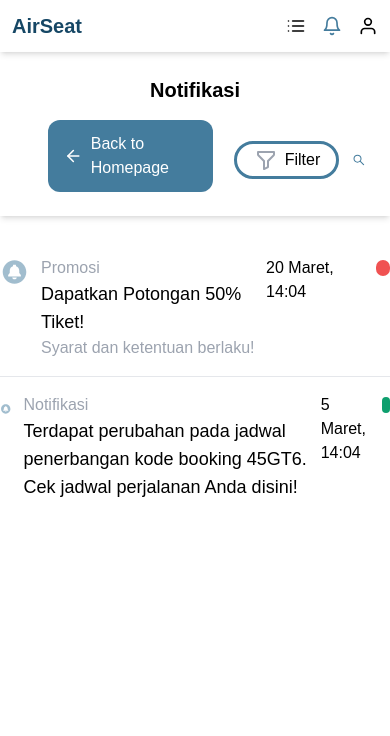
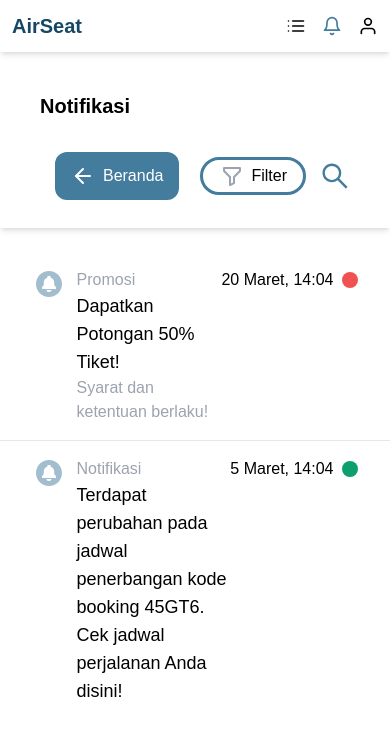
Before and after one commit to FSWAND-KM-6-C2-Final-Project/FE-AirSeat, a React (Create React App) app: page /notification in a window 390 px wide. Shown: the top 736 px of the page. Built offline with nearby package versions, Linux system fonts and the light colour scheme.

Commit message:
rename file, responsive notification page

```diff
--- a/src/App.js
+++ b/src/App.js
@@ -4,8 +4,8 @@ import HomePage from "./pages/HomePage";
 import BookingPage from "./pages/BookingPage";
 import PaymentPage from "./pages/PaymentPage";
 import SuccessPage from "./pages/SuccessPage";
-import Notification from "./pages/Notification";
-import AccountPage from "./pages/Account";
+import NotificationPage from "./pages/NotificationPage";
+import AccountPage from "./pages/AccountPage";
 import SearchPage from "./pages/SearchPage";
 import "./index.css";
 
@@ -19,7 +19,7 @@ function App() {
           <Route path="/payment" element={<PaymentPage />} />
           <Route path="/payment-success" element={<SuccessPage />} />
           <Route path="/profile" element={<AccountPage />} />
-          <Route path="/notification" element={<Notification />} />
+          <Route path="/notification" element={<NotificationPage />} />
           <Route path="/search" element={<SearchPage />} />
         </Routes>
       </div>
--- a/src/components/Account.jsx
+++ b/src/components/Account.jsx
@@ -47,7 +47,7 @@ const Account = () => {
             className="flex items-center bg-customBlue2 text-white px-4 py-3 rounded-xl w-full md:w-9/12 ml-2 md:ml-28 lg:ml-36 xl:ml-48 mt-8 hover:bg-customBlue1"
           >
             <FiArrowLeft size={24} className="mr-2" />
-            Back to Homepage
+            Beranda
           </Link>
         </div>
       </div>
@@ -142,7 +142,7 @@ const Account = () => {
                 type="submit"
                 className="bg-customBlue2 text-white px-10 py-3 rounded-xl self-center hover:bg-customBlue1"
               >
-                Save
+                Simpan
               </button>
             </form>
           </div>
--- a/src/components/NotificationPage.jsx
+++ b/src/components/Notification.jsx
@@ -7,17 +7,17 @@ import { IoNotificationsCircleSharp } from "react-icons/io5";
 const NotificationPage = () => {
   return (
     <>
-      <div className="p-6 md:p-10 shadow-md h-auto md:h-44">
-        <h2 className="font-bold text-xl text-center md:text-left md:ml-44">
+      <div className="p-10 shadow-md h-44 mx-auto">
+        <h2 className="font-bold text-xl text-left md:ml-16 lg:ml-28 xl:ml-40">
           Notifikasi
         </h2>
         <div className="flex justify-center md:justify-start">
           <Link
             to={"/"}
-            className="flex items-center bg-customBlue2 text-white px-4 py-3 rounded-xl w-full md:w-8/12 md:ml-48 mt-4 ml-6 md:mt-8 hover:bg-customBlue1"
+            className="flex items-center bg-customBlue2 text-white px-4 py-3 rounded-xl w-full md:w-8/12 md:ml-20 lg:ml-32 xl:ml-44 mt-8 ml-4 hover:bg-customBlue1"
           >
             <FiArrowLeft size={24} className="mr-2" />
-            Back to Homepage
+            Beranda
           </Link>
           <button
             className="flex items-center outline outline-customBlue2 px-4 py-1 rounded-full ml-6 mt-10"
@@ -27,16 +27,16 @@ const NotificationPage = () => {
             <span className="ml-2">Filter</span>
           </button>
           <AiOutlineSearch
-            className="flex items-center mt-10 ml-4 text-customBlue2"
+            className="flex items-center mt-10 ml-4 text-customBlue2 shrink-0"
             size={32}
           />
         </div>
       </div>
 
-      <div className="flex justify-between mt-10 mx-auto w-full md:w-8/12 pb-4">
+      <div className="flex justify-between mt-10 mx-auto w-10/12 md:w-8/12 pb-4">
         <div className="flex">
           <IoNotificationsCircleSharp
-            className="text-customBlue2/50 mr-3"
+            className="text-customBlue2/50 mr-3 shrink-0"
             size={32}
           />
           <div>
@@ -45,7 +45,7 @@ const NotificationPage = () => {
             <p className="text-gray-400">Syarat dan ketentuan berlaku!</p>
           </div>
         </div>
-        <div className="flex">
+        <div className="flex shrink-0">
           <p>20 Maret, 14:04</p>
           <div className="w-4 h-4 bg-red-500 rounded-full ml-2 mt-1"></div>
         </div>
@@ -53,10 +53,10 @@ const NotificationPage = () => {
 
       <hr className="w-full md:w-8/12 mx-auto border-b-1 border-gray-200" />
 
-      <div className="flex justify-between mt-4 mx-auto w-full md:w-8/12 pb-4">
+      <div className="flex justify-between mt-4 mx-auto w-10/12 md:w-8/12 pb-4">
         <div className="flex">
           <IoNotificationsCircleSharp
-            className="text-customBlue2/50 mr-3"
+            className="text-customBlue2/50 mr-3 shrink-0"
             size={32}
           />
           <div>
@@ -67,7 +67,7 @@ const NotificationPage = () => {
             </p>
           </div>
         </div>
-        <div className="flex">
+        <div className="flex shrink-0">
           <p>5 Maret, 14:04</p>
           <div className="w-4 h-4 bg-green-500 rounded-full ml-2 mt-1"></div>
         </div>
--- a/src/pages/Account.jsx
+++ b/src/pages/AccountPage.jsx
@@ -1,5 +1,5 @@
 import Account from "../components/Account";
-import Navbar from "../components/Navbar";
+import Navbar from "../components/NavbarAccount";
 
 const AccountPage = () => {
   return (
--- a/src/pages/Notification.jsx
+++ /dev/null
@@ -1,13 +0,0 @@
-import Navbar from "../components/Navbar";
-import NotificationPage from "../components/NotificationPage";
-
-const Notification = () => {
-  return (
-    <>
-      <Navbar />
-      <NotificationPage />
-    </>
-  );
-};
-
-export default Notification;
--- /dev/null
+++ b/src/pages/NotificationPage.jsx
@@ -0,0 +1,13 @@
+import Navbar from "../components/NavbarAccount";
+import Notification from "../components/Notification";
+
+const NotificationPage = () => {
+  return (
+    <>
+      <Navbar />
+      <Notification />
+    </>
+  );
+};
+
+export default NotificationPage;
```
Also changed, not shown: src/components/NavbarAccount.jsx (renamed from src/components/Navbar.jsx).
